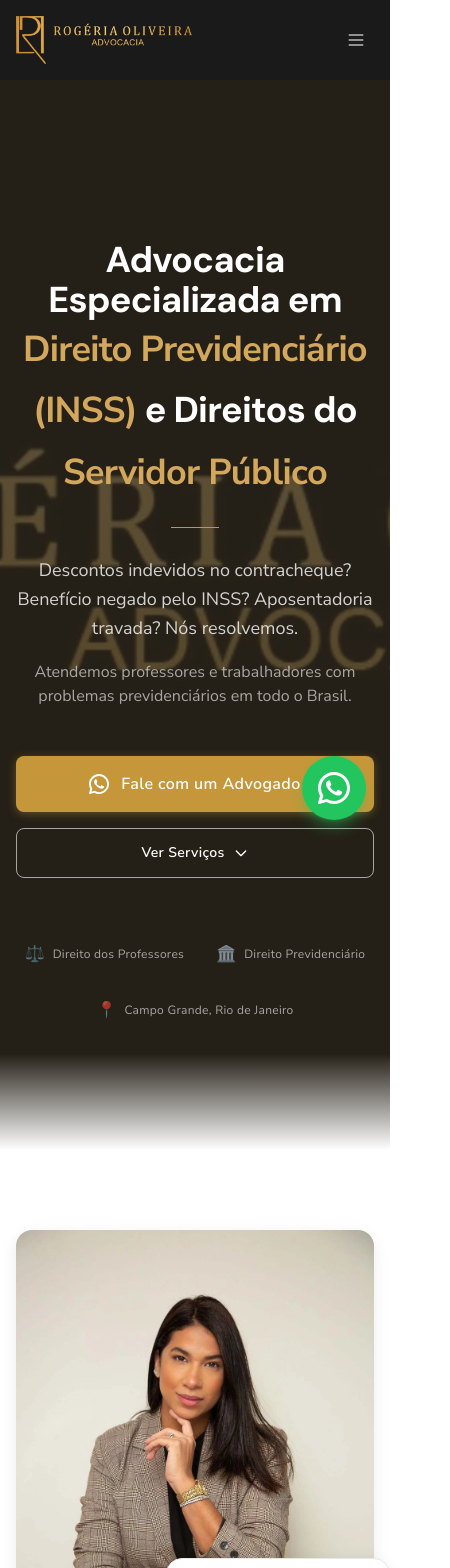
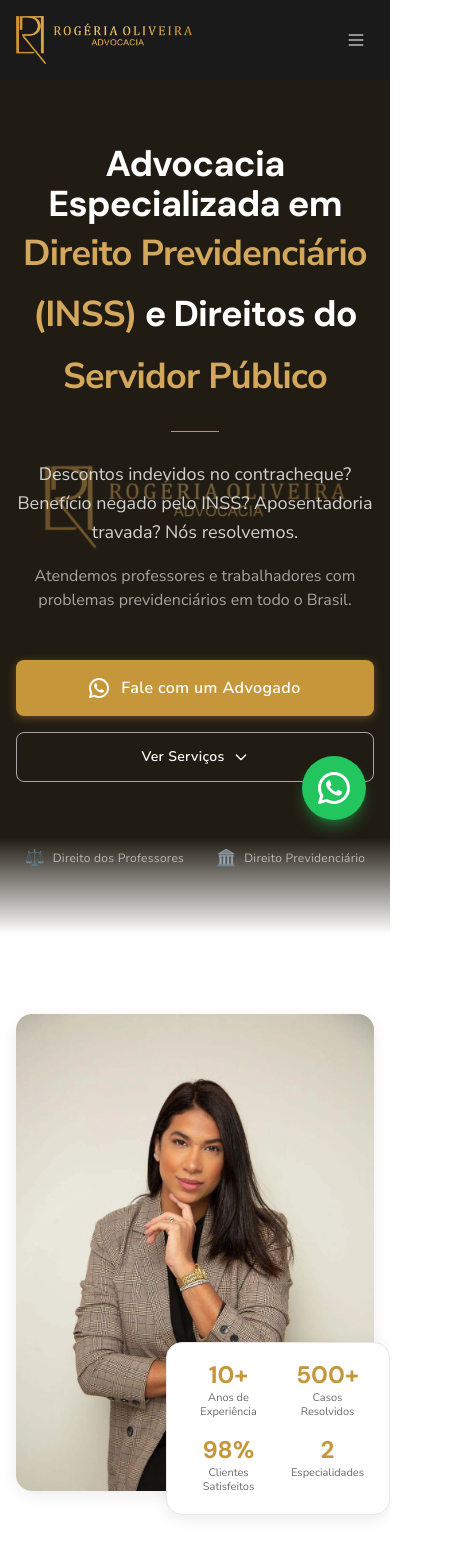
Before and after one commit to TDNobrega/siterogeria, a Next.js app: page / in a window 390 px wide. Shown: the top 1568 px of the page, 450 px wide, since content can reach past the window. Built offline with nearby package versions, Linux system fonts and the light colour scheme; a web font is replaced by a local one.

Commit message:
Fix mobile layout, banner, office images and testimonials

```diff
--- a/src/components/About.tsx
+++ b/src/components/About.tsx
@@ -78,7 +78,7 @@ export default function About() {
                 <strong className="text-ink font-semibold">professores</strong> e
                 trabalhadores com questões junto ao{' '}
                 <strong className="text-ink font-semibold">INSS</strong>, com
-                atuação em Campo Grande, Rio de Janeiro.
+                atuação em todo o Brasil.
               </p>
               <p>
                 Nossa missão é garantir que cada cliente receba atendimento
--- a/src/components/Hero.tsx
+++ b/src/components/Hero.tsx
@@ -6,18 +6,19 @@ export default function Hero() {
       id="inicio"
       className="relative min-h-screen flex items-center justify-center overflow-hidden"
       style={{
+        backgroundColor: '#000000',
         backgroundImage: "url('/assets/banner.webp'), url('/assets/banner.jpg')",
-        backgroundSize: 'cover',
-        backgroundPosition: 'center',
+        backgroundSize: 'contain',
+        backgroundPosition: 'center center',
         backgroundRepeat: 'no-repeat',
       }}
     >
       {/* Overlay — dark base + subtle primary warmth */}
-      <div className="absolute inset-0 bg-ink/75" />
+      <div className="absolute inset-0 bg-ink/60" />
       <div className="absolute inset-0 bg-primary/10" />
 
       <div className="relative z-10 container-max mx-auto px-4 sm:px-6 lg:px-8
-                      text-center py-32 pt-40">
+                      text-center py-16">
 
         {/* H1 */}
         <h1 className="font-title font-bold text-white leading-[1.1]
@@ -71,7 +72,6 @@ export default function Hero() {
           {[
             { icon: '⚖️', text: 'Direito dos Professores' },
             { icon: '🏛️', text: 'Direito Previdenciário' },
-            { icon: '📍', text: 'Campo Grande, Rio de Janeiro' },
           ].map((item) => (
             <div key={item.text}
               className="flex items-center gap-2 text-white/60">
--- a/src/components/Office.tsx
+++ b/src/components/Office.tsx
@@ -3,11 +3,13 @@ const officePhotos = [
     src: '/assets/office-1.jpg',
     webp: '/assets/office-1.webp',
     alt: 'Recepção e sala de espera — Rogéria Oliveira Advocacia',
+    fit: 'object-contain bg-brand-light',
   },
   {
     src: '/assets/office-2.jpg',
     webp: '/assets/office-2.webp',
     alt: 'Dra. Rogéria no consultório jurídico',
+    fit: 'object-cover object-top',
   },
 ]
 
@@ -39,15 +41,14 @@ export default function Office() {
           {officePhotos.map((photo) => (
             <div
               key={photo.src}
-              className="relative overflow-hidden rounded-2xl group aspect-[4/3] shadow-lg"
+              className={`relative overflow-hidden rounded-2xl group shadow-lg aspect-[3/4] ${photo.fit.includes('bg-') ? photo.fit.split(' ').filter(c => c.startsWith('bg-')).join(' ') : ''}`}
             >
               <picture>
                 <source srcSet={photo.webp} type="image/webp" />
                 <img
                   src={photo.src}
                   alt={photo.alt}
-                  className="w-full h-full object-cover transition-transform duration-700
-                             group-hover:scale-105"
+                  className={`w-full h-full transition-transform duration-700 group-hover:scale-105 ${photo.fit}`}
                   loading="lazy"
                   decoding="async"
                 />
--- a/src/components/Testimonials.tsx
+++ b/src/components/Testimonials.tsx
@@ -78,11 +78,11 @@ export default function Testimonials() {
         </div>
 
         {/* Testimonial Grid */}
-        <div className="grid sm:grid-cols-2 lg:grid-cols-3 gap-6">
+        <div className="grid sm:grid-cols-2 lg:grid-cols-3 gap-6 w-full">
           {testimonials.map((t) => (
             <div
               key={t.name}
-              className="card bg-white p-7 flex flex-col"
+              className="card bg-white p-4 sm:p-7 flex flex-col min-w-0"
             >
               {/* Quote icon */}
               <svg className="w-7 h-7 text-secondary mb-4 flex-shrink-0"
--- a/src/styles/globals.css
+++ b/src/styles/globals.css
@@ -25,12 +25,13 @@
 }
 
 /* ── Base Reset ──────────────────────────────────────────────────────────── */
-html { scroll-behavior: smooth; }
+html { scroll-behavior: smooth; overflow-x: hidden; }
 
 body {
   font-family: 'Nunito Sans', 'DM Sans', system-ui, sans-serif;
   color: #1A1A1A;
   background-color: #FFFFFF;
+  overflow-x: hidden;
   -webkit-font-smoothing: antialiased;
   -moz-osx-font-smoothing: grayscale;
 }
```
